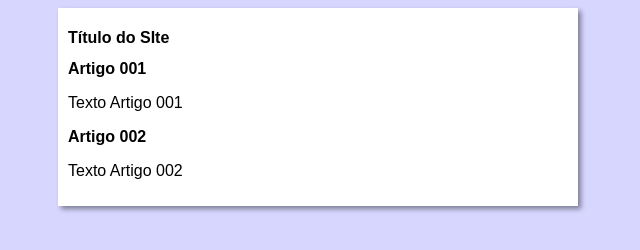
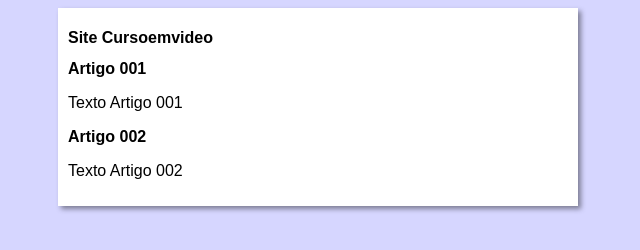
Before and after one commit to DavidSheltonSF/projeto-site, a plain HTML site: page index.html in a window 1280 px wide. Shown: the full height of the page, 322-962 px from the left. Drawn offline with Linux system fonts and the light colour scheme.

Commit message:
Titulo-site

```diff
--- a/index.html
+++ b/index.html
@@ -10,7 +10,7 @@
 <body>
     <main>
         <header>
-            <h1>Título do SIte</h1>
+            <h1>Site Cursoemvideo</h1>
             <article>
                 <h2>Artigo 001</h2>
                 <p>Texto Artigo 001</p>
```
